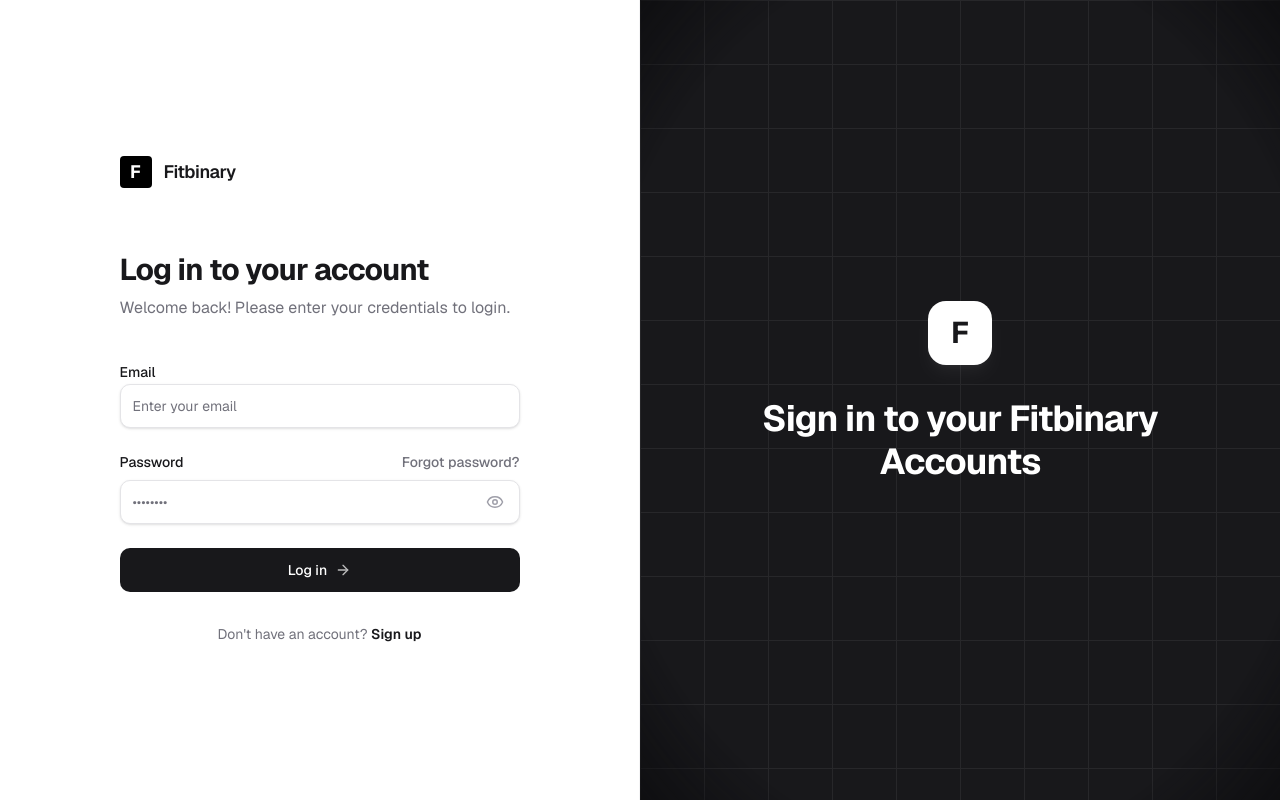
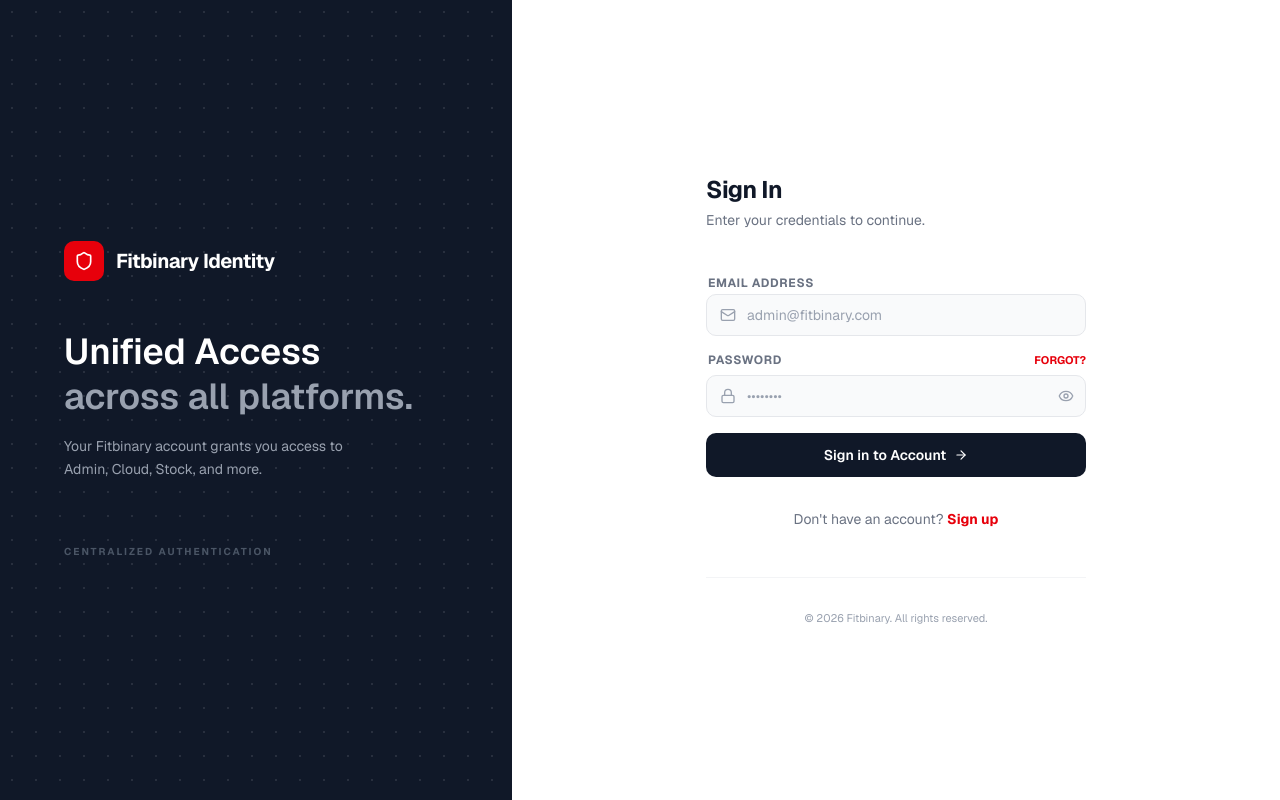
Before and after one commit to Fitbinary-Core/accounts.fitbinary, a Next.js app: page /signin in a window 1280 px wide. Built offline with nearby package versions, Linux system fonts and the light colour scheme; no server answers.

Commit message:
login page ui changes

```diff
--- a/src/components/auth/signin-form.tsx
+++ b/src/components/auth/signin-form.tsx
@@ -1,18 +1,15 @@
 "use client";
 
-import { useRouter } from "next/navigation";
+import { useRouter, useSearchParams } from "next/navigation";
 import toast from "react-hot-toast";
 import { useForm } from "react-hook-form";
 import { zodResolver } from "@hookform/resolvers/zod";
 import * as z from "zod";
-import { Button } from "@/components/ui/button";
-import { Input } from "@/components/ui/input";
 import { loginUser } from "@/services/auth/auth.service";
 import { useMutation } from "@tanstack/react-query";
 import { useState } from "react";
 import Link from "next/link";
-import { Eye, EyeOff, ArrowRight } from "lucide-react";
-import { useSearchParams } from "next/navigation";
+import { Eye, EyeOff, ArrowRight, Mail, Lock, Loader2, Shield } from "lucide-react";
 
 const signinSchema = z.object({
   email: z.string().email("Invalid email address"),
@@ -24,7 +21,6 @@ export type SigninValues = z.infer<typeof signinSchema>;
 export default function SigninForm() {
   const router = useRouter();
   const [showPassword, setShowPassword] = useState(false);
-
   const searchParams = useSearchParams();
   const redirectUrl = searchParams.get("redirect_url");
   const slug = searchParams.get("slug") || "accounts";
@@ -41,7 +37,6 @@ export default function SigninForm() {
     mutationFn: loginUser,
     onSuccess: (response) => {
       const key = response.data.key;
-
       const redirect_back_url = key
         ? `${redirectUrl}/${key}?key=${key}`
         : `${redirectUrl}`;
@@ -62,131 +57,129 @@ export default function SigninForm() {
   };
 
   return (
-    <div className="min-h-screen w-full flex bg-white font-sans selection:bg-zinc-900 selection:text-white">
-      <div className="w-full md:w-[50%] flex flex-col justify-center px-8 md:px-16 lg:px-24 py-12 border-r border-zinc-100">
-        <div className="w-full max-w-100 mx-auto">
-          <Link href="/" className="inline-flex items-center gap-3 mb-16">
-            <div className="size-8 bg-black rounded flex items-center justify-center">
-              <span className="text-white font-bold text-lg leading-none">
-                F
-              </span>
+    <div className="min-h-screen bg-gray-50 flex flex-col lg:flex-row font-sans selection:bg-red-100">
+      <div className="hidden lg:flex lg:w-[40%] bg-gray-900 items-center justify-center p-16 relative overflow-hidden">
+        <div className="absolute inset-0 opacity-10">
+          <div className="absolute top-0 left-0 w-full h-full bg-[radial-gradient(#ffffff_1px,transparent_1px)] bg-size-[24px_24px]" />
+        </div>
+
+        <div className="relative z-10 w-full max-sm">
+          <div className="flex items-center gap-3 mb-12">
+            <div className="w-10 h-10 rounded-lg bg-red-600 flex items-center justify-center">
+              <Shield className="text-white w-5 h-5" />
             </div>
-            <span className="font-semibold text-lg tracking-tight text-zinc-900">
-              Fitbinary
-            </span>
-          </Link>
+            <span className="text-xl font-bold text-white tracking-tight">Fitbinary Identity</span>
+          </div>
+
+          <h1 className="text-4xl font-semibold text-white leading-tight mb-4">
+            Unified Access <br />
+            <span className="text-gray-400">across all platforms.</span>
+          </h1>
+          <p className="text-gray-400 text-sm leading-relaxed max-w-70">
+            Your Fitbinary account grants you access to Admin, Cloud, Stock, and more.
+          </p>
+
+          <div className="mt-16 text-[10px] uppercase tracking-[0.2em] text-gray-600 font-bold">
+            Centralized Authentication
+          </div>
+        </div>
+      </div>
+
+      <div className="flex-1 flex flex-col justify-center items-center p-6 lg:p-24 bg-white">
+        <div className="w-full max-w-95">
+          {/* Mobile Logo */}
+          <div className="lg:hidden flex items-center gap-2 mb-10">
+            <div className="w-8 h-8 rounded-lg bg-red-600 flex items-center justify-center">
+              <Shield className="text-white w-4 h-4" />
+            </div>
+            <span className="text-lg font-bold text-gray-900">Fitbinary Accounts</span>
+          </div>
 
           <div className="mb-10">
-            <h1 className="text-3xl font-bold tracking-tight text-zinc-900 mb-2">
-              Log in to your account
-            </h1>
-            <p className="text-zinc-500">
-              Welcome back! Please enter your credentials to login.
-            </p>
+            <h2 className="text-2xl font-bold text-gray-900 tracking-tight">Sign In</h2>
+            <p className="text-gray-500 text-sm mt-1">Enter your credentials to continue.</p>
           </div>
 
-          <form onSubmit={handleSubmit(onSubmit)} className="space-y-6">
-            <div className="space-y-2">
-              <label
-                htmlFor="email"
-                className="text-sm font-medium text-zinc-900"
-              >
-                Email
-              </label>
-              <Input
-                id="email"
-                type="email"
-                placeholder="Enter your email"
-                className="h-11 bg-white border-zinc-200 text-zinc-900 rounded-lg focus:border-zinc-900 focus:ring-1 focus:ring-zinc-900 transition-all shadow-sm"
-                {...register("email")}
-              />
+          <form onSubmit={handleSubmit(onSubmit)} className="space-y-4">
+            <div className="space-y-1.5">
+              <label className="text-xs font-bold text-gray-500 uppercase tracking-wider ml-0.5">Email Address</label>
+              <div className="relative group">
+                <div className="absolute inset-y-0 left-0 pl-3.5 flex items-center pointer-events-none">
+                  <Mail className="h-4 w-4 text-gray-400 group-focus-within:text-red-500 transition-colors" />
+                </div>
+                <input
+                  type="email"
+                  {...register("email")}
+                  placeholder="admin@fitbinary.com"
+                  className={`block w-full pl-10 pr-3 py-2.5 bg-gray-50 border ${errors.email ? 'border-red-500' : 'border-gray-200'} text-gray-900 text-sm rounded-lg focus:ring-2 focus:ring-red-500/10 focus:border-red-500 outline-none transition-all placeholder:text-gray-400`}
+                />
+              </div>
               {errors.email && (
-                <p className="text-sm text-red-500 font-medium">
-                  {errors.email.message}
-                </p>
+                <p className="text-[11px] text-red-500 font-bold mt-1 ml-0.5">{errors.email.message}</p>
               )}
             </div>
 
-            <div className="space-y-2">
-              <div className="flex items-center justify-between">
-                <label
-                  htmlFor="password"
-                  className="text-sm font-medium text-zinc-900"
-                >
-                  Password
-                </label>
-                <a
-                  href="/forget-password"
-                  className="text-sm font-medium text-zinc-500 hover:text-zinc-900 transition-colors"
-                >
-                  Forgot password?
-                </a>
+            <div className="space-y-1.5">
+              <div className="flex justify-between items-center ml-0.5">
+                <label className="text-xs font-bold text-gray-500 uppercase tracking-wider">Password</label>
+                <Link href="/forget-password" title="Forgot password?" className="text-[11px] font-bold text-red-600 hover:text-red-700 transition-colors">
+                  FORGOT?
+                </Link>
               </div>
-              <div className="relative">
-                <Input
-                  id="password"
+              <div className="relative group">
+                <div className="absolute inset-y-0 left-0 pl-3.5 flex items-center pointer-events-none">
+                  <Lock className="h-4 w-4 text-gray-400 group-focus-within:text-red-500 transition-colors" />
+                </div>
+                <input
                   type={showPassword ? "text" : "password"}
+                  {...register("password")}
                   placeholder="••••••••"
-                  className="h-11 pr-10 bg-white border-zinc-200 text-zinc-900 rounded-lg focus:border-zinc-900 focus:ring-1 focus:ring-zinc-900 transition-all shadow-sm"
-                  {...register("password")}
+                  className={`block w-full pl-10 pr-10 py-2.5 bg-gray-50 border ${errors.password ? 'border-red-500' : 'border-gray-200'} text-gray-900 text-sm rounded-lg focus:ring-2 focus:ring-red-500/10 focus:border-red-500 outline-none transition-all placeholder:text-gray-400`}
                 />
                 <button
                   type="button"
                   onClick={() => setShowPassword(!showPassword)}
-                  className="absolute right-3 top-1/2 -translate-y-1/2 text-zinc-400 hover:text-zinc-900 transition-colors p-1"
+                  className="absolute right-3 top-1/2 -translate-y-1/2 text-gray-400 hover:text-gray-900 transition-colors"
                 >
-                  {showPassword ? (
-                    <EyeOff className="size-4.5" />
-                  ) : (
-                    <Eye className="size-4.5" />
-                  )}
+                  {showPassword ? <EyeOff size={16} /> : <Eye size={16} />}
                 </button>
               </div>
               {errors.password && (
-                <p className="text-sm text-red-500 font-medium">
-                  {errors.password.message}
-                </p>
+                <p className="text-[11px] text-red-500 font-bold mt-1 ml-0.5">{errors.password.message}</p>
               )}
             </div>
 
-            <Button
+            <button
               type="submit"
               disabled={isPending}
-              className="w-full bg-zinc-900 hover:bg-zinc-800 text-white font-medium h-11 rounded-lg transition-colors disabled:opacity-50 flex items-center justify-center gap-2 group"
+              className="w-full h-11 bg-gray-900 hover:bg-gray-800 text-white font-semibold text-sm rounded-lg transition-all active:scale-[0.98] flex items-center justify-center gap-2 disabled:opacity-70 disabled:cursor-not-allowed mt-2"
             >
-              {isPending ? "Logging in..." : "Log in"}
-              {!isPending && (
-                <ArrowRight className="size-4 opacity-70 group-hover:translate-x-1 transition-transform" />
+              {isPending ? (
+                <Loader2 className="w-4 h-4 animate-spin" />
+              ) : (
+                <>
+                  Sign in to Account
+                  <ArrowRight size={14} />
+                </>
               )}
-            </Button>
+            </button>
           </form>
 
-          <div className="mt-8 text-center text-sm text-zinc-500">
+          <div className="mt-8 text-center text-sm text-gray-500">
             Don't have an account?{" "}
             <Link
               href="/signup"
-              className="font-semibold text-zinc-900 hover:underline"
+              className="font-bold text-red-600 hover:text-red-700 hover:underline"
             >
               Sign up
             </Link>
           </div>
-        </div>
-      </div>
 
-      <div className="hidden md:flex flex-1 bg-zinc-950 relative overflow-hidden flex-col items-center justify-center p-6 md:p-12">
-        <div className="absolute inset-0 bg-[#18181b] bg-[linear-gradient(to_right,#27272a_1px,transparent_1px),linear-gradient(to_bottom,#27272a_1px,transparent_1px)] bg-size-[4rem_4rem] mask-[radial-gradient(ellipse_80%_80%_at_50%_50%,#000_70%,transparent_100%)]" />
-
-        <div className="relative z-10 flex flex-col items-center text-center max-w-md">
-          <div className="size-16 bg-white rounded-2xl flex items-center justify-center mb-8 shadow-lg shadow-white/5">
-            <span className="text-zinc-900 font-bold text-3xl leading-none">
-              F
-            </span>
+          <div className="mt-12 pt-8 border-t border-gray-100 text-center">
+            <p className="text-[11px] text-gray-400">
+              &copy; {new Date().getFullYear()} Fitbinary. All rights reserved.
+            </p>
           </div>
-
-          <h2 className="text-3xl lg:text-4xl font-bold tracking-tight text-white leading-[1.2] mb-4">
-            Sign in to your {"Fitbinary Accounts"}
-            <br />
-          </h2>
         </div>
       </div>
     </div>
```
Also changed, not shown: 1 other file (tests, documents, lock files or other folders).
